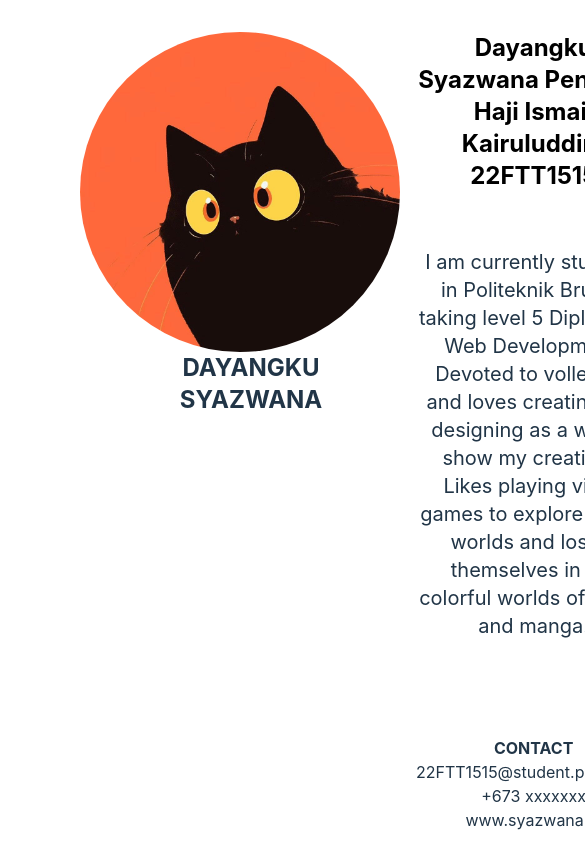
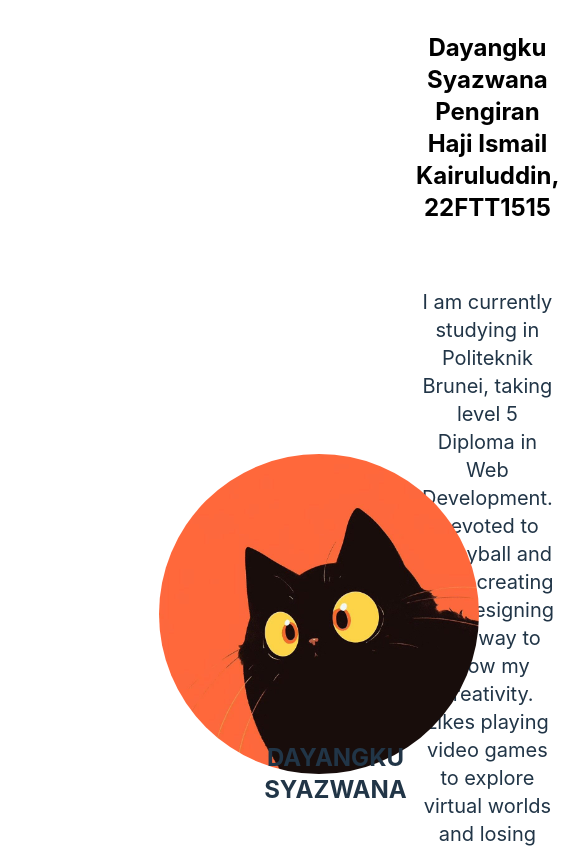
Before and after one commit to syazwana29/wadt-as03, a Vue app: page / in a window 390 px wide. Shown: the top 848 px of the page, 585 px wide, since content can reach past the window. Built offline with nearby package versions, Linux system fonts and the light colour scheme.

Commit message:
made it responsive

```diff
--- a/src/App.vue
+++ b/src/App.vue
@@ -6,16 +6,17 @@ defineExpose({ profile });
 </script>
 
 <template>
-  <div>
+  <div class="min-h-screen flex flex-col items-center justify-center lg:justify-start lg:items-start">
     <img :src="profile" class="w-80 h-80 rounded-full absolute ml-12 mt-0" />
     <p  class="text-2xl font-bold absolute ml-20 mt-80">DAYANGKU SYAZWANA</p>
-  </div>
 
+
+<div class="flex flex-col items-center justify-center w-full text-center">
   <div>
-    <h2 class="text-2xl text-black font-bold mb-14 ml-96" >
+    <h2 class="text-2xl text-black font-bold mb-16 ml-96" >
       Dayangku Syazwana Pengiran Haji Ismail Kairuluddin, 22FTT1515
     </h2>
-    <p class="text-xl ml-96 mb-24">
+    <p class="text-xl ml-96 mb-28">
       I am currently studying in Politeknik Brunei, taking level 5 Diploma in
       Web Development. Devoted to volleyball and loves creating and designing as
       a way to show my creativity. Likes playing video games to explore virtual
@@ -23,12 +24,14 @@ defineExpose({ profile });
     </p>
   </div>
 
-  <div class="ml-96">
+  <div class="ml-64">
     <p class="font-bold">CONTACT</p>
     <p>22FTT1515@student.pb.edu.bn</p>
     <p>+673 xxxxxxx</p>
     <p>www.syazwana.io</p>
   </div>
+</div>
+</div>
 </template>
 
 <style scoped>
```
